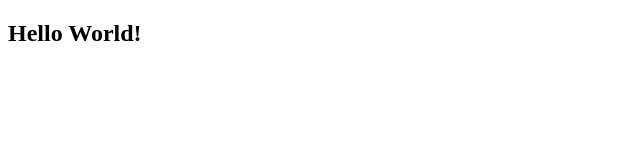
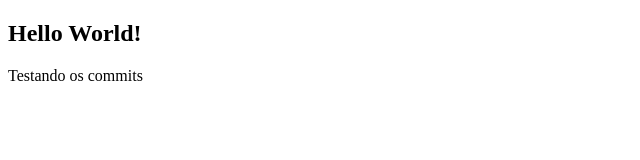
Before and after one commit to rsrocha-2020/bootcamp-java-dio, a plain HTML site: page index.html in a window 1280 px wide. Shown: the whole page, without its empty margins (0-640 px from the left). Drawn offline with Linux system fonts and the light colour scheme.

Commit message:
Teste de commit

```diff
--- a/index.html
+++ b/index.html
@@ -7,5 +7,6 @@
 </head>
 <body>
     <h2>Hello World!</h2>
+    <p>Testando os commits</p>
 </body>
 </html>
```
